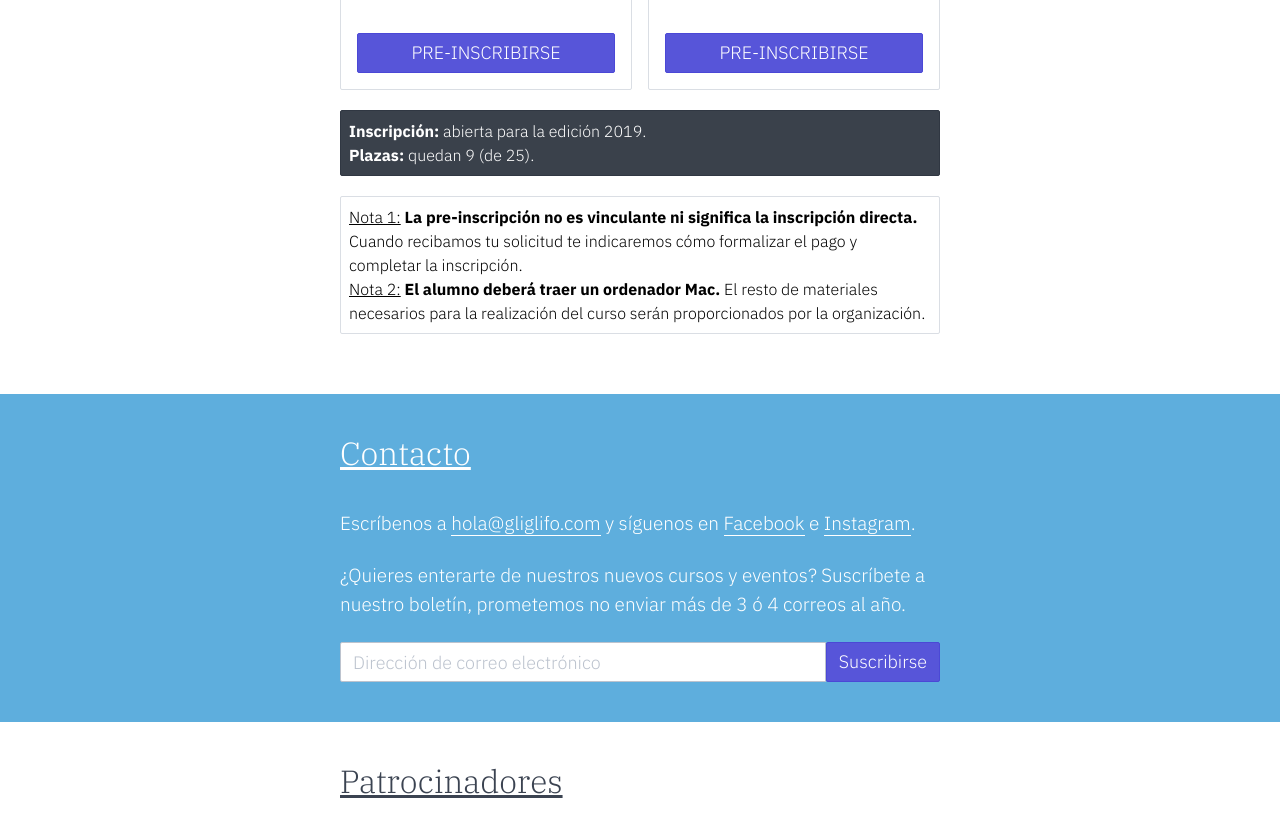
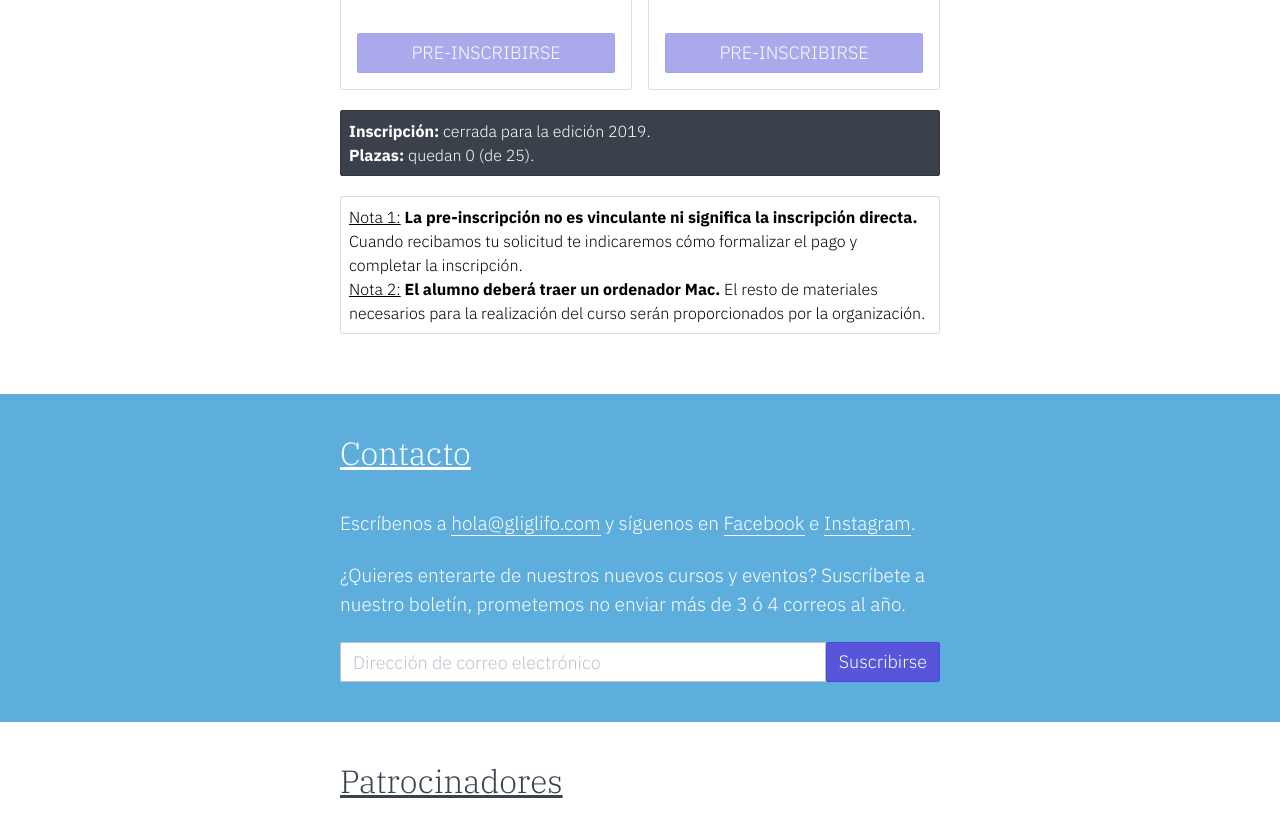
Before and after one commit to pedroarilla/gliglifo, a plain HTML site: page curso.html in a window 1280 px wide. Shown: the part 5502-6332 px from the top of the page. Drawn offline with nearby package versions, Linux system fonts and the light colour scheme; a script that the page names is missing.

Commit message:
Cerrada inscripción 2019

```diff
--- a/curso.html
+++ b/curso.html
@@ -262,7 +262,7 @@
                 </div>
               </div>
 							<div class="panel-footer">
-								<a class="btn btn-primary btn-lg" style="width:100%;" href="https://docs.google.com/forms/d/e/1FAIpQLSehMT6d9jB7ajiltFW00hWFq_UZ5FMLnV4x6SN7ZCX6y_dg7w/viewform?usp=sf_link">PRE-INSCRIBIRSE</a>
+								<a class="btn btn-primary btn-lg disabled" style="width:100%;">PRE-INSCRIBIRSE</a>
 							</div>
             </div>
           </div>
@@ -324,14 +324,14 @@
                 </div>
               </div>
 							<div class="panel-footer">
-								<a class="btn btn-primary btn-lg" style="width:100%;" href="https://docs.google.com/forms/d/e/1FAIpQLSehMT6d9jB7ajiltFW00hWFq_UZ5FMLnV4x6SN7ZCX6y_dg7w/viewform?usp=sf_link">PRE-INSCRIBIRSE</a>
+								<a class="btn btn-primary btn-lg disabled" style="width:100%;">PRE-INSCRIBIRSE</a>
 							</div>
             </div>
           </div>
 				</div>
 				<div class="toast plus20">
-					<b>Inscripción:</b> abierta para la edición 2019.<br>
-					<b>Plazas:</b> quedan 9 (de 25).
+					<b>Inscripción:</b> cerrada para la edición 2019.<br>
+					<b>Plazas:</b> quedan 0 (de 25).
 				</div>
 				<div class="toast toast-warning plus20" style="color:black; background-color:white; border-color:#dadee4;">
 					<u>Nota 1:</u> <b>La pre-inscripción no es vinculante ni significa la inscripción directa.</b> Cuando recibamos tu solicitud te indicaremos cómo formalizar el pago y completar la inscripción.<br>
```
